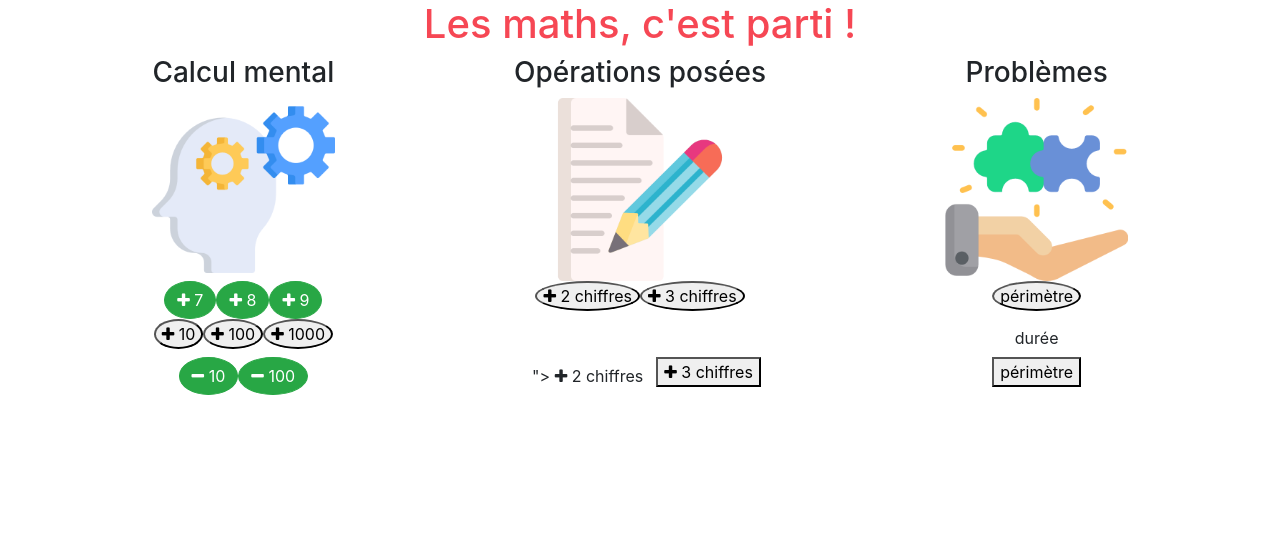
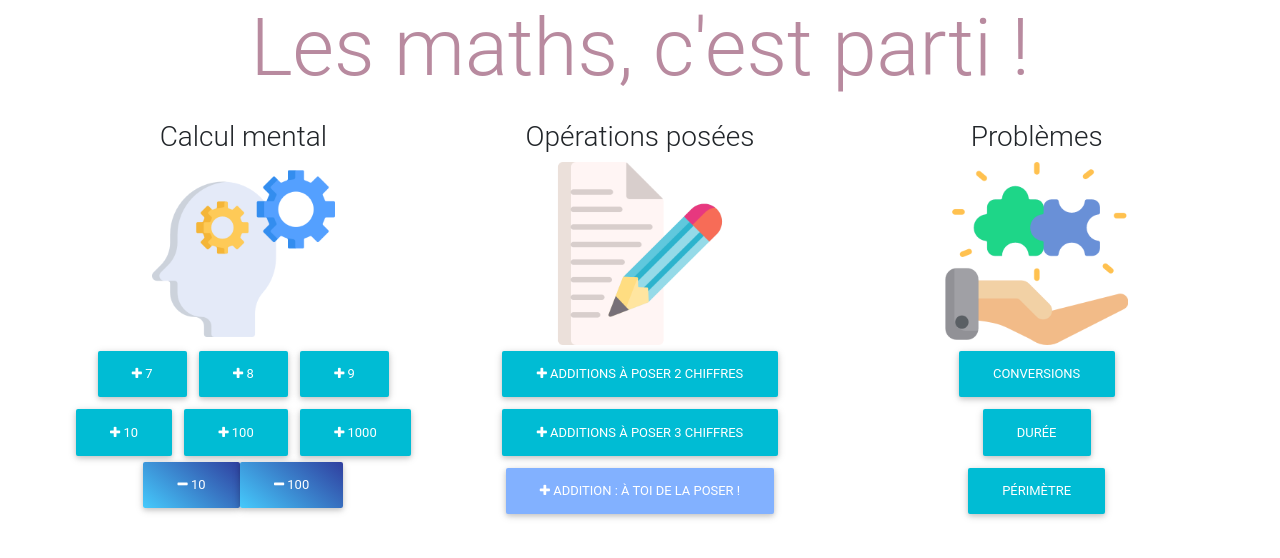
Before and after one commit to vcoquinot/jerevise, a PHP site: page /jerevise/maths.php in a window 1280 px wide. Shown: the top 558 px of the page. Run offline with PHP 8.4, Linux system fonts and the light colour scheme; some libraries are stand-ins or nearby versions.

Commit message:
MDB buttons

```diff
--- a/maths.php
+++ b/maths.php
@@ -7,14 +7,16 @@
       <meta name="description" content="Site de révisions pour les élèves de CM1">
 
       <title>Maths</title>
-      <link href="style1.css"  type="text/css" rel="stylesheet">
+      <link href="main1.css"  type="text/css" rel="stylesheet">
       <link href="https://fonts.googleapis.com/css?family=Roboto+Slab" rel="stylesheet">
       <link href="https://fonts.googleapis.com/css?family=Ubuntu:400,500" rel="stylesheet">
 
 <!-- Bootstrap -->
         <link rel="stylesheet" href="https://stackpath.bootstrapcdn.com/bootstrap/4.3.1/css/bootstrap.min.css" integrity="sha384-ggOyR0iXCbMQv3Xipma34MD+dH/1fQ784/j6cY/iJTQUOhcWr7x9JvoRxT2MZw1T" crossorigin="anonymous">
         <link rel="stylesheet" href="https://maxcdn.bootstrapcdn.com/font-awesome/4.7.0/css/font-awesome.min.css">
-        <script src="https://stackpath.bootstrapcdn.com/bootstrap/4.3.1/js/bootstrap.min.js" integrity="sha384-JjSmVgyd0p3pXB1rRibZUAYoIIy6OrQ6VrjIEaFf/nJGzIxFDsf4x0xIM+B07jRM" crossorigin="anonymous"></script>
+        <!-- Material Design Bootstrap -->
+      <link href="https://cdnjs.cloudflare.com/ajax/libs/mdbootstrap/4.8.8/css/mdb.min.css" rel="stylesheet">
+      <script src="https://stackpath.bootstrapcdn.com/bootstrap/4.3.1/js/bootstrap.min.js" integrity="sha384-JjSmVgyd0p3pXB1rRibZUAYoIIy6OrQ6VrjIEaFf/nJGzIxFDsf4x0xIM+B07jRM" crossorigin="anonymous"></script>
 
     <!-- HTML5 shim and Respond.js for IE8 support of HTML5 elements and media queries -->
     <!-- WARNING: Respond.js doesn't work if you view the page via file:// -->
@@ -71,41 +73,35 @@
       <div class="row justify-content-center">
         <div class="col-lg-4 row justify-content-center">
           <a href="addition_mental_7.php">
-            <button type="button" class="btn btn-success rounded-circle">
+            <button type="button" class="btn btn-cyan">
               <i class="fa fa-plus justify-content-center" aria-hidden="true"></i>
               7
             </button>
           </a>
           <a href="addition_mental_8.php">
-            <button type="button" class="btn btn-success rounded-circle">
+            <button type="button" class="btn btn-cyan">
               <i class="fa fa-plus justify-content-center" aria-hidden="true"></i>
               8
             </button>
           </a>
           <a href="addition_mental_9.php">
-            <button type="button" class="btn btn-success rounded-circle">
+            <button type="button" class="btn btn-cyan">
               <i class="fa fa-plus justify-content-center" aria-hidden="true"></i>
               9
             </button>
           </a>
         </div>
         <div class="col-lg-4 row justify-content-center">
-          <a href="addition_posee_deux_chiffres.php">
-            <button type="button" class="rounded-circle">
+          <a href="pose.php">
+            <button type="button" class="btn btn-cyan">
               <i class="fa fa-plus justify-content-center" aria-hidden="true"></i>
-              2 chiffres
-            </button>
-          </a>
-        <a href="addition_.php">
-            <button type="button" class="rounded-circle">
-              <i class="fa fa-plus justify-content-center" aria-hidden="true"></i>
-              3 chiffres
+              additions à poser 2 chiffres
             </button>
           </a>
         </div>
         <div class="col-lg-4 row justify-content-center">
         <a href="addition_mental_9.php">
-            <button type="button" class="rounded-circle">périmètre</i></button>
+            <button type="button" class="btn btn-cyan">Conversions</button>
           </a>
         </div>
       </div>
@@ -116,35 +112,35 @@
       <div class="row justify-content-center">
         <div class="col-lg-4 row justify-content-center">
           <a href="addition_mental_10.php">
-            <button type="button" class="rounded-circle">
+            <button type="button" class="btn btn-cyan">
               <i class="fa fa-plus justify-content-center" aria-hidden="true"></i>
               10
             </button>
           </a>
           <a href="addition_mental_100.php">
-            <button type="button" class="rounded-circle">
+            <button type="button" class="btn btn-cyan">
               <i class="fa fa-plus justify-content-center" aria-hidden="true"></i>
               100
             </button>
           </a>
           <a href="addition_mental_1000.php">
-            <button type="button" class="rounded-circle">
+            <button type="button" class="btn btn-cyan">
               <i class="fa fa-plus justify-content-center" aria-hidden="true"></i>
               1000
             </button>
           </a>
         </div>
         <div class="col-lg-4 row justify-content-center">
-          <a href="addition_.php">
-            <button type="button" class="btn rounded-circle"></button>
-          </a>
-        <a href="addition_.php">
-            <button type="button" class="btn rounded-circle"></button>
+          <a href="pose.php">
+            <button type="button" class="btn btn-cyan">
+              <i class="fa fa-plus justify-content-center" aria-hidden="true"></i>
+              additions à poser 3 chiffres
+            </button>
           </a>
         </div>
         <div class="col-lg-4 row justify-content-center">
         <a href="addition_mental_9.php">
-            <button type="button" class="btn rounded-circle">durée</button>
+            <button type="button" class="btn btn-cyan">durée</button>
           </a>
         </div>
       </div>
@@ -155,35 +151,29 @@
       <div class="row justify-content-center">
         <div class="col-lg-4 row justify-content-center">
           <a href="soustraction_mental_10.php">
-            <button type="button" class="btn btn-success rounded-circle">
+            <button type="button" class="btn blue-gradient btn-block btn-rounded z-depth-1a">
               <i class="fa fa-minus justify-content-center" aria-hidden="true"></i>
               10
             </button>
           </a>
           <a href="soustraction_mental_100.php">
-            <button type="button" class="btn btn-success rounded-circle">
+            <button type="button" class="btn blue-gradient btn-block btn-rounded z-depth-1a">
               <i class="fa fa-minus justify-content-center" aria-hidden="true"></i>
               100
             </button>
           </a>
         </div>
         <div class="col-lg-4 row justify-content-center">
-          <a href="addition_.php">
-            <button type="button" class="btn blue-gradient btn-block btn-rounded z-depth-1a">">
+          <a href="pose.php">
+            <button type="button" class="btn btn-light-blue">
               <i class="fa fa-plus justify-content-center" aria-hidden="true"></i>
-              2 chiffres
-            </button>
-          </a>
-        <a href="addition_.php">
-            <button type="button" class="btn-operation">
-              <i class="fa fa-plus justify-content-center" aria-hidden="true"></i>
-              3 chiffres
+              addition : à toi de la poser !
             </button>
           </a>
         </div>
         <div class="col-lg-4 row justify-content-center">
         <a href="addition_mental_9.php">
-            <button type="button" class="btn-operation">périmètre</i></button>
+            <button type="button" class="btn btn-cyan">périmètre</i></button>
           </a>
         </div>
       </div>
```
